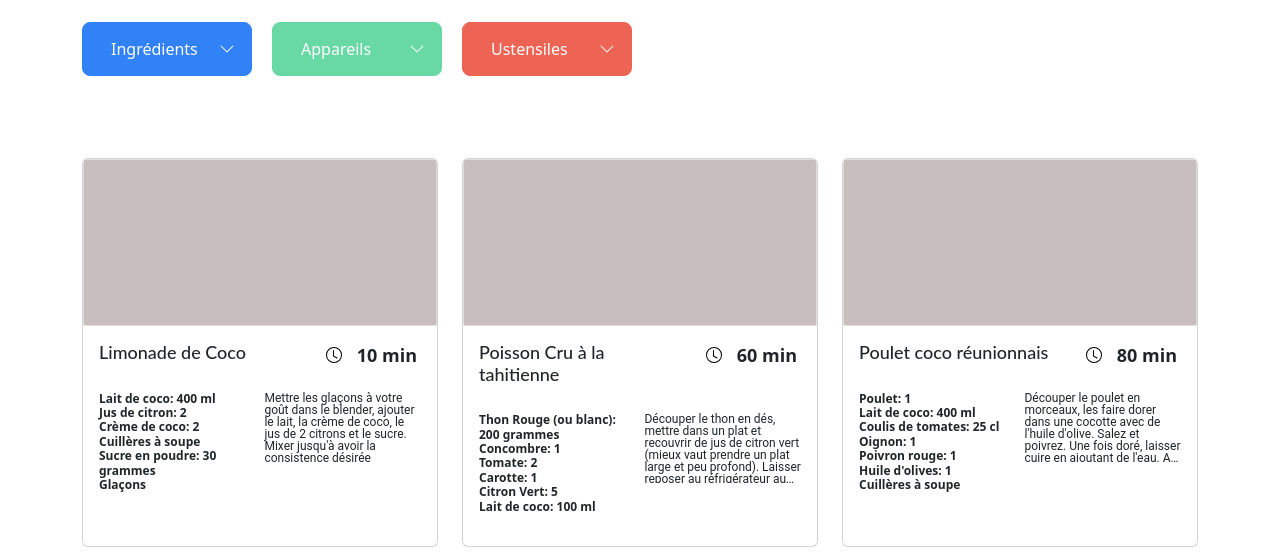
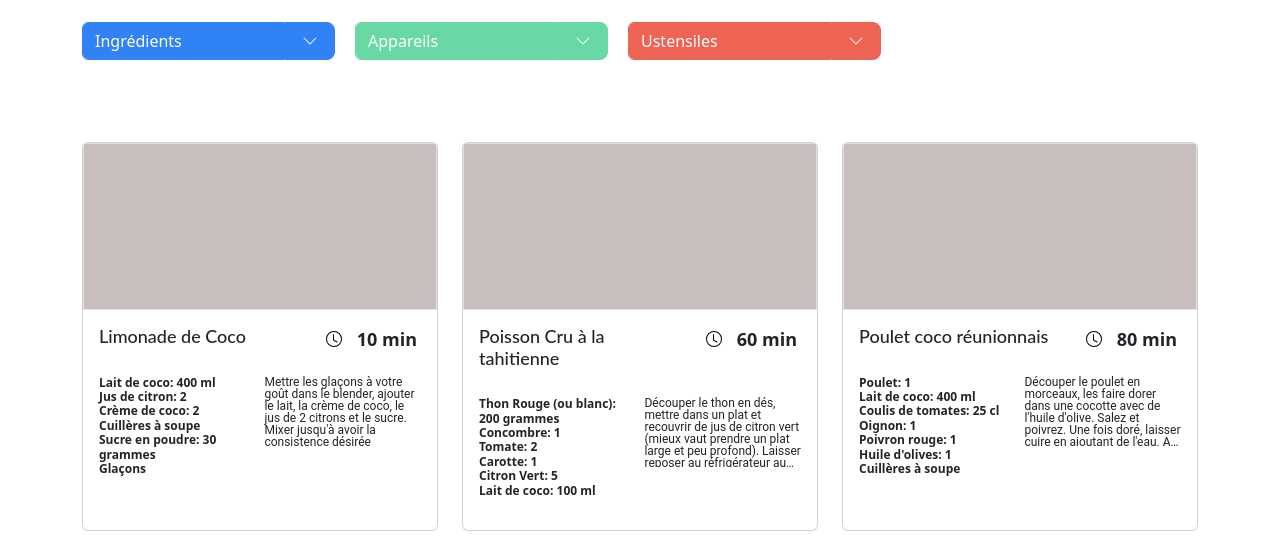
Before and after one commit to laetitiaCP/Les-petits-plats, a website: page index.html in a window 1280 px wide. Shown: the part 208-760 px from the top of the page. Drawn offline with Linux system fonts and the light colour scheme; a web font is replaced by a local one.

Commit message:
<fix><erreurs du html corrigées>

```diff
--- a/App/js/Composants/buttons.js
+++ b/App/js/Composants/buttons.js
@@ -1,14 +1,15 @@
 function buttonOnclickListOpened(parElementToListen, parElementIcon, parElementToDisplay, parIndex) {
-    const locElementToDisplayParent = parElementToListen.parentElement;
+    let locElementToDisplayChild = searchBrotherDom(parElementToDisplay)
+    let locParentParElementToListen = parElementToListen.parentElement;
 
     parElementToListen.addEventListener("click", function () {
         if (parElementToDisplay.style.display !== "flex") {
             parElementToListen.style.display = "none";
             parElementToDisplay.style.display = "flex";
             parElementIcon.style.display = "inline-block";
-            locElementToDisplayParent.style.width = "667px";
-            locElementToDisplayParent.style.borderBottomRightRadius = "0";
-            locElementToDisplayParent.style.borderBottomLeftRadius = "0";
+            locElementToDisplayChild.style.width = "617px";
+            locParentParElementToListen.style.borderBottomRightRadius = "0";
+            locElementToDisplayChild.style.borderBottomLeftRadius = "0";
         }
         for (let i= 0; i < listElements.length; i++) {
             if (i !== parIndex) {
@@ -25,13 +26,14 @@ function buttonOnclickListClosed(parElementToClose, parElementIcon, parElementTo
 }
 
 function closeLists(parElementToClose, parElementIcon, parElementToDisplay) {
-    const locElementToDisplayParent = parElementToClose.parentElement;
+    let locElementToDisplayChild = searchBrotherDom(parElementToDisplay)
+    let locParentParElementToClose = parElementIcon.parentElement;
     if (parElementToDisplay.style.display === "flex") {
         parElementToClose.style.display = "none";
         parElementToDisplay.style.display = "none";
         parElementIcon.style.display = "inline-block";
-        locElementToDisplayParent.style.width = "170px";
-        locElementToDisplayParent.style.borderBottomRightRadius = "5%";
-        locElementToDisplayParent.style.borderBottomLeftRadius = "5%";
+        locElementToDisplayChild.style.width = "170px";
+        locElementToDisplayChild.style.borderBottomLeftRadius = "0.375rem";
+        locParentParElementToClose.style.borderBottomRightRadius = "0.375rem";
     }
 }
--- a/App/js/Utils/refactorDOM.js
+++ b/App/js/Utils/refactorDOM.js
@@ -19,3 +19,11 @@ function updateAllInputs(parFirstSet, parFirstElement, parSecondSet, parSecondEl
     displayListFilters(parSecondSet, parSecondElement);
     displayListFilters(parThirdSet, parThirdElement);
 }
+
+function searchBrotherDom(parStartingElement) {
+    let locParentElement = parStartingElement.parentElement;
+    let locChildren = locParentElement.children;
+    let locChildInput = locChildren[0];
+
+    return locChildInput;
+}
--- a/App/scss/4_Composants/_buttons.scss
+++ b/App/scss/4_Composants/_buttons.scss
@@ -3,39 +3,59 @@
     display: flex;
     margin-top: 20px;
     margin-bottom: 82px;
+
+    & form {
+      display: flex;
+      flex-direction: row;
+      & input {
+        width: 203px;
+        border-top-right-radius: 0;
+        border-bottom-right-radius: 0;
+        }
+      & input::placeholder {
+        color: white;
+      }
+    }
   }
+}
+
+#input-ingredients {
+  background-color: $colorIngredients;
+  border: solid 1px $colorIngredients;
+  color: white;
+}
+#input-appliances {
+  background-color: $colorAppliance;
+  border: solid 1px $colorAppliance;
+  color: white;
+}
+#input-ustensils {
+  background-color: $colorUstensils;
+  border: solid 1px $colorUstensils;
+  color: white;
 }
 
 .btn {
   display: flex;
   margin-right: 20px;
+  border-bottom-left-radius: 0;
+  border-top-left-radius: 0;
   & .bi-chevron-up {
     display: none;
   }
 }
 
 .btn-primary {
-  width: 170px;
   @include button-variant($colorIngredients, $colorIngredients);
-  & .form-control {
-    @include changeColorInput($colorIngredients, $colorIngredients, white);
-  }
+  pointer-events: visible;
 }
 
 .btn-secondary {
-  width: 170px;
   @include button-variant($colorAppliance, $colorAppliance);
-  & .form-control {
-    @include changeColorInput($colorAppliance, $colorAppliance, white);
-  }
 }
 
 .btn-success {
-  width: 170px;
   @include button-variant($colorUstensils, $colorUstensils);
-  & .form-control {
-    @include changeColorInput($colorUstensils, $colorUstensils, white);
-  }
 }
 
 .tags-list {
@@ -47,6 +67,7 @@
   z-index: 1;
   max-height: 397px;
   width: 667px;
+  top: 268px;
 }
 
 .list-options-ingredients, .list-options-appliances, .list-options-ustensils {
--- a/index.html
+++ b/index.html
@@ -21,46 +21,46 @@
                         <input id="search-input" type="text" class="form-control form-control-lg" placeholder="Rechercher une recette"
                                aria-label="Rechercher une recette" aria-describedby="search-span" />
                         <span class="input-group-text border-0" id="search-span">
-                            <img class="bi bi-search" src="App/Images/search.svg"></img>
+                            <img class="bi bi-search" src="App/Images/search.svg"/>
                         </span>
                     </div>
                 </div>
-                <section id="filter">
+                <div id="filter">
                     <div id="filter__tags">
 
                     </div>
                     <div>
                         <div class="filter__buttons">
-                            <div>
+                            <form>
+                                <input id="input-ingredients" class="form-control" type="text" placeholder="Ingrédients" aria-label="choix ingrédients">
                                 <button id="btn-ingredient" type="button" class="btn btn-primary btn-lg">
-                                    <input id="input-ingredients" class="form-control" type="text" placeholder="Ingrédients" aria-label="choix ingrédients">
-                                    <img class="bi bi-chevron-down" src="App/Images/chevron-down.svg" />
-                                    <img class="bi bi-chevron-up" src="App/Images/chevron-up.svg"/>
+                                    <img class="bi bi-chevron-down" src="App/Images/chevron-down.svg" alt="chevron bas" />
+                                    <img class="bi bi-chevron-up" src="App/Images/chevron-up.svg" alt="chevron haut"/>
                                 </button>
                                 <ul id="ingredients-list" role="listbox" class="tags-list">
                                 </ul>
-                            </div>
-                            <div>
+                            </form>
+                            <form>
+                                <input id="input-appliances" class="form-control" type="text" placeholder="Appareils" aria-label="choix appareils">
                                 <button id="btn-appliance" type="button" class="btn btn-secondary btn-lg">
-                                    <input id="input-appliances" class="form-control" type="text" placeholder="Appareils" aria-label="choix appareils">
-                                    <img class="bi bi-chevron-down" src="App/Images/chevron-down.svg"/>
-                                    <img class="bi bi-chevron-up" src="App/Images/chevron-up.svg"/>
+                                    <img class="bi bi-chevron-down" src="App/Images/chevron-down.svg" alt="chevron bas"/>
+                                    <img class="bi bi-chevron-up" src="App/Images/chevron-up.svg"alt="chevron haut"/>
                                 </button>
                                 <ul id="appliances-list" role="listbox" class="tags-list">
                                 </ul>
-                            </div>
-                            <div>
+                            </form>
+                            <form>
+                                <input id="input-ustensils" class="form-control" type="text" placeholder="Ustensiles" aria-label="choix ustensiles">
                                 <button id="btn-ustensil" type="button" class="btn btn-success btn-lg">
-                                    <input id="input-ustensils" class="form-control" type="text" placeholder="Ustensiles" aria-label="choix ustensiles">
-                                    <img class="bi bi-chevron-down" src="App/Images/chevron-down.svg" />
-                                    <img class="bi bi-chevron-up" src="App/Images/chevron-up.svg" />
+                                    <img class="bi bi-chevron-down" src="App/Images/chevron-down.svg" alt="chevron bas"/>
+                                    <img class="bi bi-chevron-up" src="App/Images/chevron-up.svg" alt="chevron haut"/>
                                 </button>
                                 <ul id="ustensils-list" role="listbox" class="tags-list">
                                 </ul>
-                            </div>
+                            </form>
                         </div>
                     </div>
-                </section>
+                </div>
                 <div id="recipe-section" class="row row-cols-1 row-cols-md-3 g-4">
                 </div>
             </div>
```
Also changed, not shown: App/css/style.css, 1 other file.
